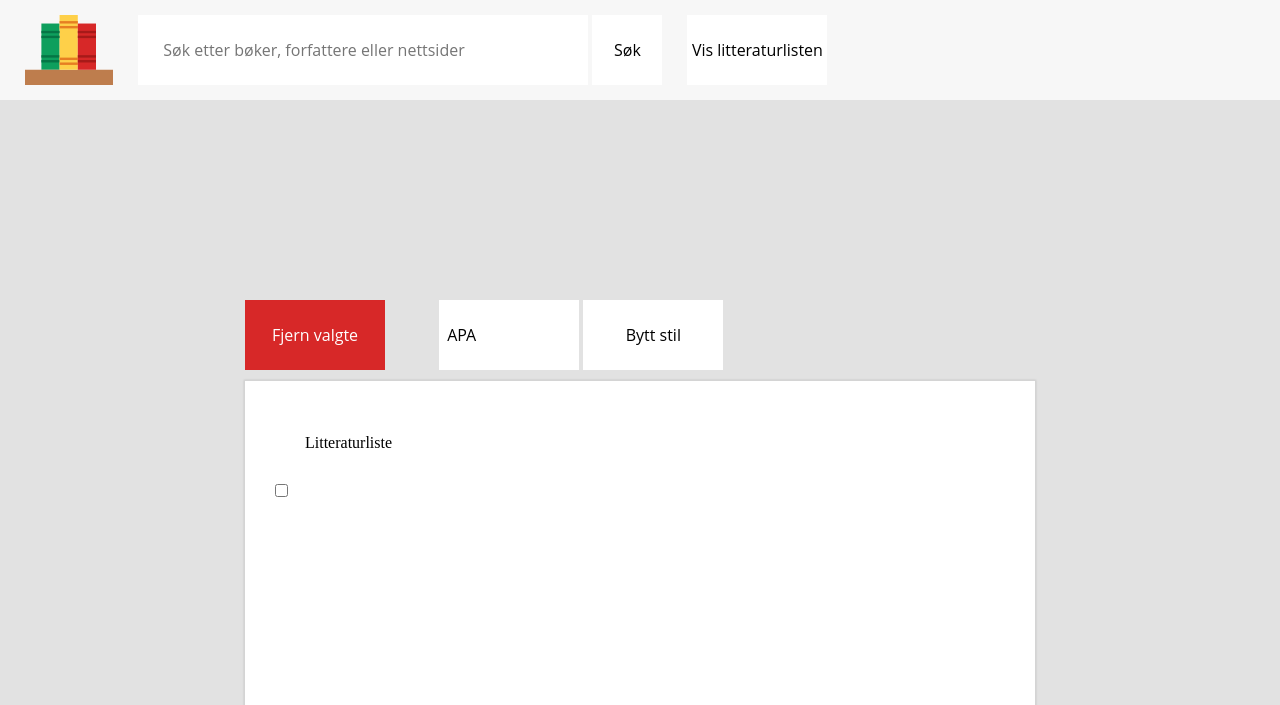
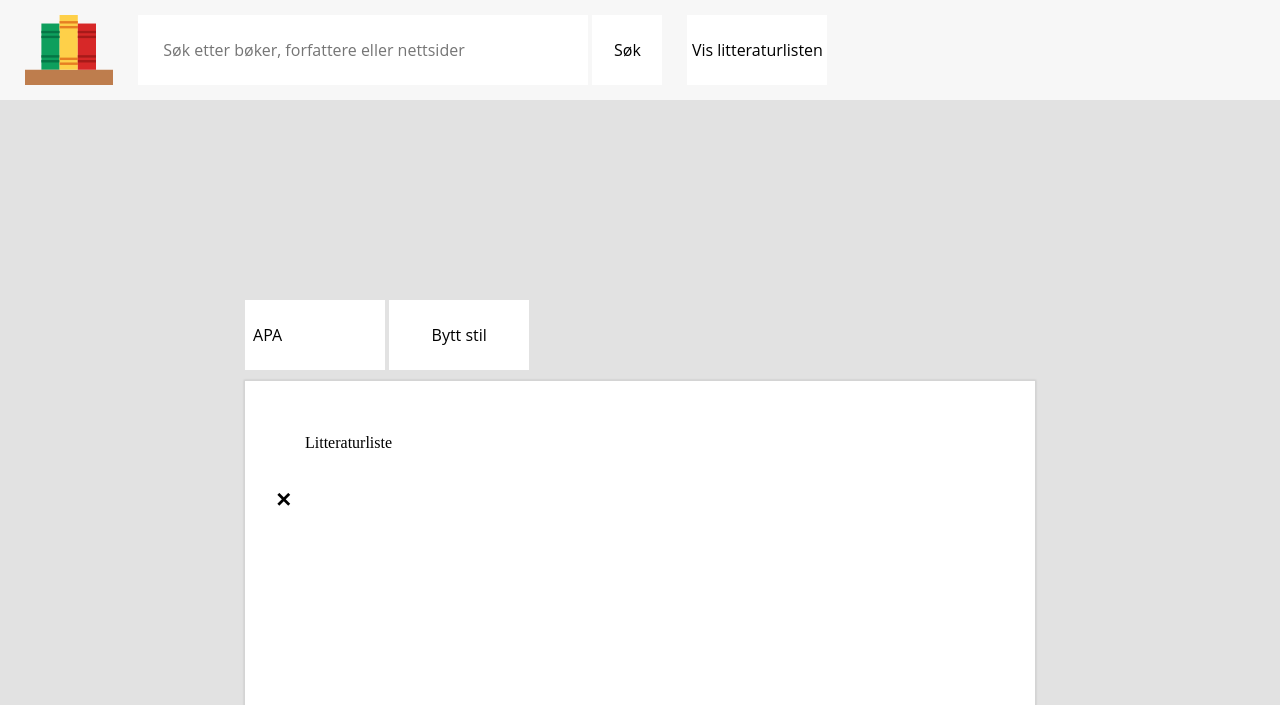
Before and after one commit to michaelmcmillan/LittList, a Flask app: template src/webserver/templates/bibliography.html in a window 1280 px wide. Shown: the top 705 px of the page. Run offline with Flask 2, Linux system fonts and the light colour scheme; the visitor is signed in with stand-in values (Sample User, id 1); the template is opened without the code that fills it: most values are stand-ins (such as "Sample title", 1, 10 or a date in 2020).

Commit message:
add x for removal of references to avoid confusion

```diff
--- a/src/webserver/assets/style.css
+++ b/src/webserver/assets/style.css
@@ -235,10 +235,15 @@ button[name="remove"] {
     font-weight: 200;
 }
 
-#afour input[name="identifier[]"] {
-    top: 25px;
+#afour button[name="identifier"] {
+    top: 30px;
     position: relative;
     margin-left: -30px;
+    background-color: white;
+    border: 0;
+    font-size: 20px;
+    cursor: pointer;
+    font-weight: 600;
 }
 
 #afour .reference {
--- a/src/webserver/controllers/bibliography.py
+++ b/src/webserver/controllers/bibliography.py
@@ -22,7 +22,7 @@ class BibliographyController:
     @staticmethod
     def modify():
         style = request.form.get('style', None)
+        identifier = request.form.get('identifier', None)
         session['bibliography_id'] = repository.change_style(session['bibliography_id'], style=style)
-        for identifier in request.form.getlist('identifier[]'):
-            session['bibliography_id'] = repository.remove(session['bibliography_id'], identifier=identifier)
+        session['bibliography_id'] = repository.remove(session['bibliography_id'], identifier=identifier)
         return redirect(url_for('render'))
--- a/src/webserver/templates/bibliography.html
+++ b/src/webserver/templates/bibliography.html
@@ -9,8 +9,6 @@
         <div id="bibliography">
 
             <div id="toolbar">
-                <button type="submit" name="remove">Fjern valgte</button>
-
                 <select name="style">
                     <option value="apa" {% if bibliography.style == 'apa' %}selected{% endif %}>APA</option>
                     <option value="chicago" {% if bibliography.style == 'chicago' %}selected{% endif %}>Chicago</option>
@@ -29,7 +27,7 @@
                 <h2>Litteraturliste<h2>
 
             {% for identifier, reference in formatted_bibliography %}
-                <input type="checkbox" name="identifier[]" value="{{ identifier }}" />
+                <button name="identifier" value="{{ identifier }}" type="submit">✕</button>
 
                 {% if output == 'blur' %}
                 <div class="reference">
```
